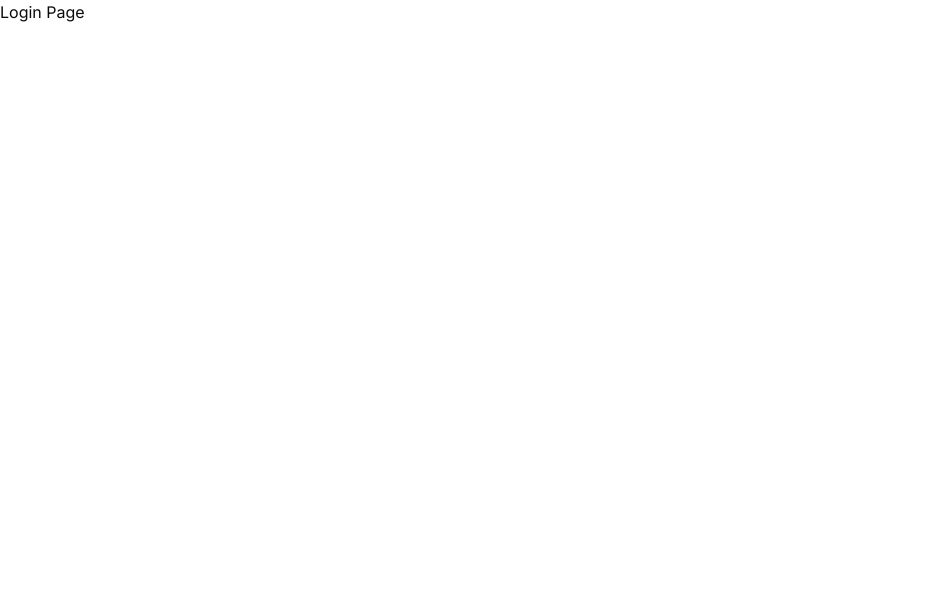
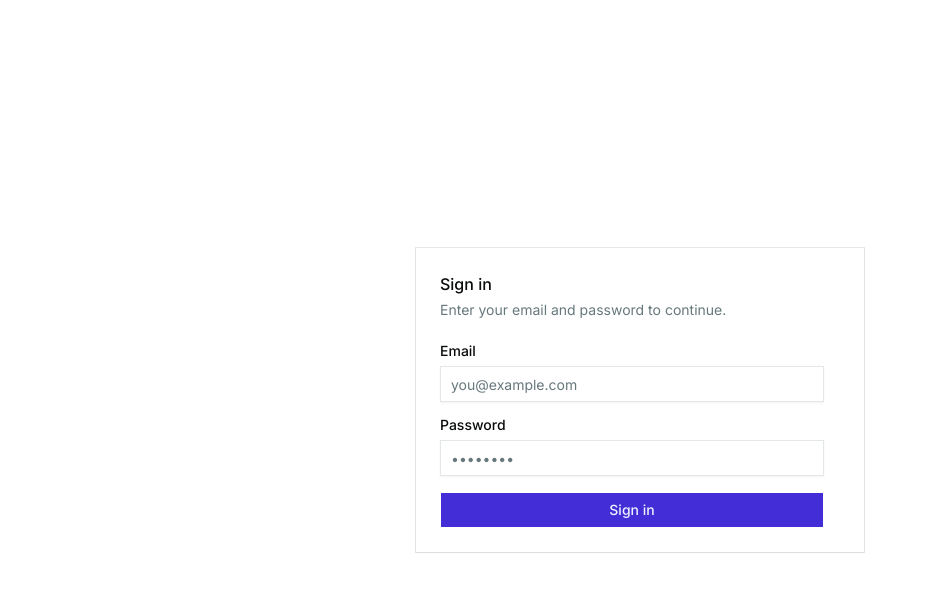
Before and after one commit to scnnabraj/Next-JS-Starter-w-agent, a Next.js app: page /login in a window 1280 px wide. Shown: the top 592 px of the page, without its empty margins (0-927 px from the left). Built offline with nearby package versions, Linux system fonts and the light colour scheme; no server answers.

Commit message:
feat: login page has been added

```diff
--- a/src/app/(auth)/login/page.tsx
+++ b/src/app/(auth)/login/page.tsx
@@ -1,4 +1,5 @@
-function LoginPage() {
-  return <p>Login Page</p>;
+import LoginPage from "@/auth/pages/LoginPage";
+
+export default function Page() {
+  return <LoginPage />;
 }
-export default LoginPage;
--- /dev/null
+++ b/src/modules/auth/components/LoginForm/index.tsx
@@ -0,0 +1,66 @@
+"use client";
+
+import type { FieldErrors, UseFormRegister } from "react-hook-form";
+
+import type { LoginFormValues } from "@/auth/types/login.schema";
+import { Button } from "@/core/components/ui/button";
+import { Input } from "@/core/components/ui/input";
+import { Label } from "@/core/components/ui/label";
+
+type LoginFormProps = {
+  register: UseFormRegister<LoginFormValues>;
+  errors: FieldErrors<LoginFormValues>;
+  onSubmit: (e: React.FormEvent<HTMLFormElement>) => void;
+  isSubmitting: boolean;
+};
+
+const LoginForm = ({
+  register,
+  errors,
+  onSubmit,
+  isSubmitting,
+}: LoginFormProps) => {
+  return (
+    <form onSubmit={onSubmit} className="flex w-full max-w-sm flex-col gap-4">
+      <div className="flex flex-col gap-2">
+        <Label htmlFor="email">Email</Label>
+        <Input
+          id="email"
+          type="email"
+          autoComplete="email"
+          placeholder="you@example.com"
+          aria-invalid={Boolean(errors.email)}
+          {...register("email")}
+        />
+        {errors.email?.message ? (
+          <p className="text-sm text-destructive">{errors.email.message}</p>
+        ) : null}
+      </div>
+
+      <div className="flex flex-col gap-2">
+        <Label htmlFor="password">Password</Label>
+        <Input
+          id="password"
+          type="password"
+          autoComplete="current-password"
+          placeholder="••••••••"
+          aria-invalid={Boolean(errors.password)}
+          {...register("password")}
+        />
+        {errors.password?.message ? (
+          <p className="text-sm text-destructive">{errors.password.message}</p>
+        ) : null}
+      </div>
+
+      {errors.root?.message ? (
+        <p className="text-sm text-destructive">{errors.root.message}</p>
+      ) : null}
+
+      <Button type="submit" disabled={isSubmitting}>
+        {isSubmitting ? "Signing in…" : "Sign in"}
+      </Button>
+    </form>
+  );
+};
+
+export default LoginForm;
--- /dev/null
+++ b/src/modules/auth/hooks/useLoginForm.ts
@@ -0,0 +1,65 @@
+"use client";
+
+import { zodResolver } from "@hookform/resolvers/zod";
+import type { AxiosError } from "axios";
+import { useForm } from "react-hook-form";
+
+import {
+  AUTH_LOGIN_URL,
+  type LoginResponse,
+} from "@/auth/services/auth.service";
+import { type LoginFormValues, loginSchema } from "@/auth/types/login.schema";
+import { useMutationQuery } from "@/core/hooks/useMutationQuery";
+
+type LoginErrorBody = {
+  message?: string;
+  errors?: Record<string, Array<string>>;
+};
+
+export const useLoginForm = () => {
+  const mutation = useMutationQuery<LoginResponse>({ auth: false });
+
+  const form = useForm<LoginFormValues>({
+    resolver: zodResolver(loginSchema),
+    defaultValues: {
+      email: "",
+      password: "",
+    },
+  });
+
+  const onSubmit = form.handleSubmit((values) => {
+    mutation.mutate({
+      url: AUTH_LOGIN_URL,
+      method: "post",
+      data: values,
+      onSuccess: () => {
+        form.reset();
+      },
+      onError: (error) => {
+        const axiosError = error as AxiosError<LoginErrorBody>;
+        const fieldErrors = axiosError.response?.data?.errors;
+
+        if (fieldErrors) {
+          for (const [field, messages] of Object.entries(fieldErrors)) {
+            if (field === "email" || field === "password") {
+              form.setError(field, { message: messages[0] });
+            }
+          }
+          return;
+        }
+
+        form.setError("root", {
+          message:
+            axiosError.response?.data?.message ??
+            "Login failed. Please try again.",
+        });
+      },
+    });
+  });
+
+  return {
+    form,
+    onSubmit,
+    isSubmitting: mutation.isPending,
+  };
+};
--- /dev/null
+++ b/src/modules/auth/pages/LoginPage/index.tsx
@@ -0,0 +1,42 @@
+"use client";
+
+import LoginForm from "@/auth/components/LoginForm";
+import { useLoginForm } from "@/auth/hooks/useLoginForm";
+import {
+  Card,
+  CardContent,
+  CardDescription,
+  CardHeader,
+  CardTitle,
+} from "@/core/components/ui/card";
+
+const LoginPage = () => {
+  const { form, onSubmit, isSubmitting } = useLoginForm();
+  const {
+    register,
+    formState: { errors },
+  } = form;
+
+  return (
+    <main className="flex min-h-screen items-center justify-center p-6">
+      <Card className="w-full max-w-md">
+        <CardHeader>
+          <CardTitle>Sign in</CardTitle>
+          <CardDescription>
+            Enter your email and password to continue.
+          </CardDescription>
+        </CardHeader>
+        <CardContent>
+          <LoginForm
+            register={register}
+            errors={errors}
+            onSubmit={onSubmit}
+            isSubmitting={isSubmitting}
+          />
+        </CardContent>
+      </Card>
+    </main>
+  );
+};
+
+export default LoginPage;
--- /dev/null
+++ b/src/modules/auth/services/auth.service.ts
@@ -0,0 +1,14 @@
+import type { LoginFormValues } from "@/auth/types/login.schema";
+import { globalAxios } from "@/utils/axios";
+
+export const AUTH_LOGIN_URL = "/auth/login";
+
+export type LoginResponse = {
+  token?: string;
+  message?: string;
+};
+
+export const login = async (data: LoginFormValues): Promise<LoginResponse> => {
+  const res = await globalAxios.post<LoginResponse>(AUTH_LOGIN_URL, data);
+  return res.data;
+};
--- /dev/null
+++ b/src/modules/auth/types/login.schema.ts
@@ -0,0 +1,14 @@
+import { z } from "zod";
+
+export const loginSchema = z.object({
+  email: z
+    .string({ error: "Email is required" })
+    .min(1, "Email is required")
+    .email("Enter a valid email address"),
+  password: z
+    .string({ error: "Password is required" })
+    .min(1, "Password is required")
+    .min(8, "Password must be at least 8 characters"),
+});
+
+export type LoginFormValues = z.infer<typeof loginSchema>;
```
